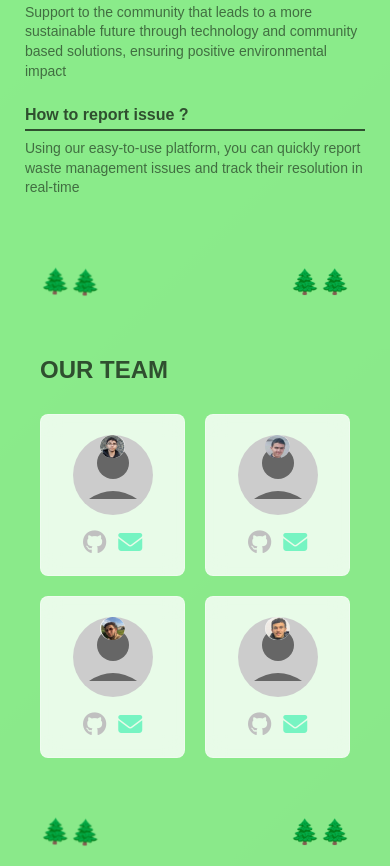
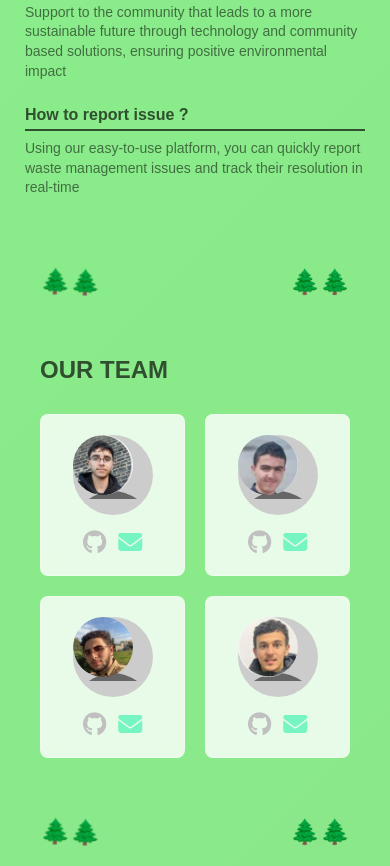
Before and after one commit to Psikuvit/EcoTracker, a website: page public/index.html in a window 390 px wide. Shown: the part 1176-2042 px from the top of the page. Drawn offline with Linux system fonts and the light colour scheme.

Commit message:
Update index.html

```diff
--- a/public/index.html
+++ b/public/index.html
@@ -582,6 +582,36 @@
             justify-content: space-between;
             padding: 20px 40px;
         }
+        .team-avatar img {
+            width: 100%;
+            height: 100%;
+            max-width: 100%;
+            object-fit: cover;
+            border-radius: 50%;
+            display: block;
+            transition: transform 0.3s ease;
+        }
+        /* Responsive sizes */
+        @media (max-width: 768px) {
+            .team-avatar img {
+
+                width: 80px;
+                height: 80px;
+            }
+        }
+        @media (max-width: 480px) {
+
+            .team-avatar img {
+
+                width: 60px;
+                height: 60px;
+
+            }
+        }
+        /* Optional hover effect */
+        .team-avatar img:hover {
+            transform: scale(1.05);
+        }
 
         @media (max-width: 768px) {
             .header {
@@ -864,7 +894,7 @@
             <h2>OUR TEAM</h2>
             <div class="team-grid">
                 <div class="team-member">
-                    <div class="team-avatar"><img style="width: 6.5vw; height: 6vw; border-radius: 100%;" src="salim.jpg" alt=""></div>
+                    <div class="team-avatar"><img  src="salim.jpg" alt=""></div>
                     <div class="social-icons">
                         <a class="social-icon" href="https://github.com/Salim-Ladj" target="_blank">
                             <i class="fab fa-github"></i>
@@ -876,7 +906,7 @@
                     </div>
                 </div>
                 <div class="team-member">
-                    <div class="team-avatar"><img style="width: 6.5vw; height: 6vw; border-radius: 100%;" src="ali.jpg" alt=""></div>
+                    <div class="team-avatar"><img  src="ali.jpg" alt=""></div>
                     <div class="social-icons">
                         <a class="social-icon" href="//github.com/AliAbid31" target="_blank">
                             <i class="fab fa-github"></i>
@@ -888,7 +918,7 @@
                     </div>
                 </div>
                 <div class="team-member">
-                    <div class="team-avatar"><img style="width: 6.5vw; height: 6vw; border-radius: 100%;" src="nacer.jpg" alt=""></div>
+                    <div class="team-avatar"><img  src="nacer.jpg" alt=""></div>
                     <div class="social-icons">
                         <a class="social-icon" href="https://github.com/Psikuvit" target="_blank">
                             <i class="fab fa-github"></i>
@@ -900,7 +930,7 @@
                     </div>
                 </div>
                 <div class="team-member">
-                    <div class="team-avatar"><img style="width: 6.5vw; height: 6vw; border-radius: 100%;" src="yacine.jpg" alt=""></div>
+                    <div class="team-avatar"><img  src="yacine.jpg" alt=""></div>
                     <div class="social-icons">
                         <a class="social-icon" href="https://github.com/yacinemebarki" target="_blank">
                             <i class="fab fa-github" ></i>
```
